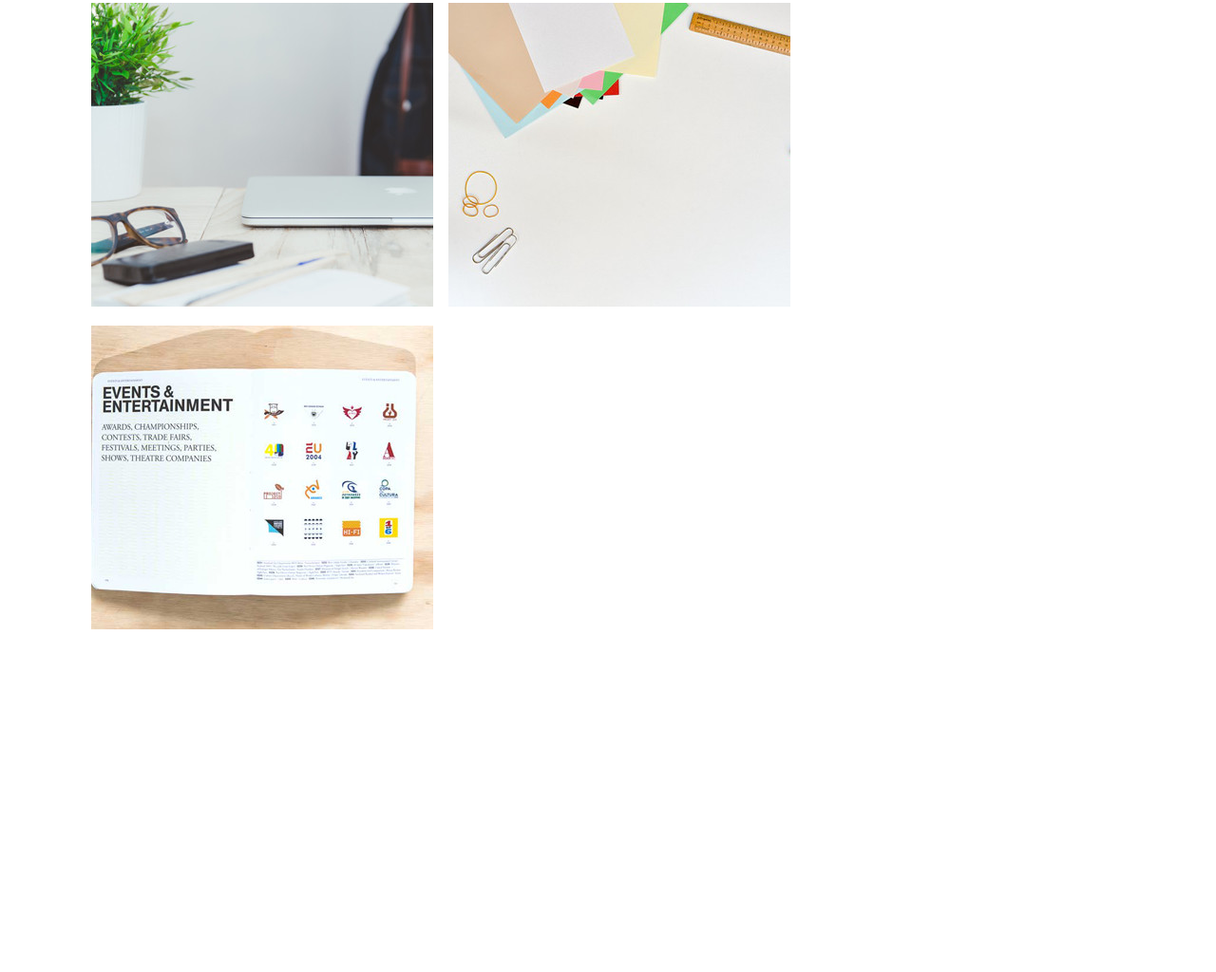
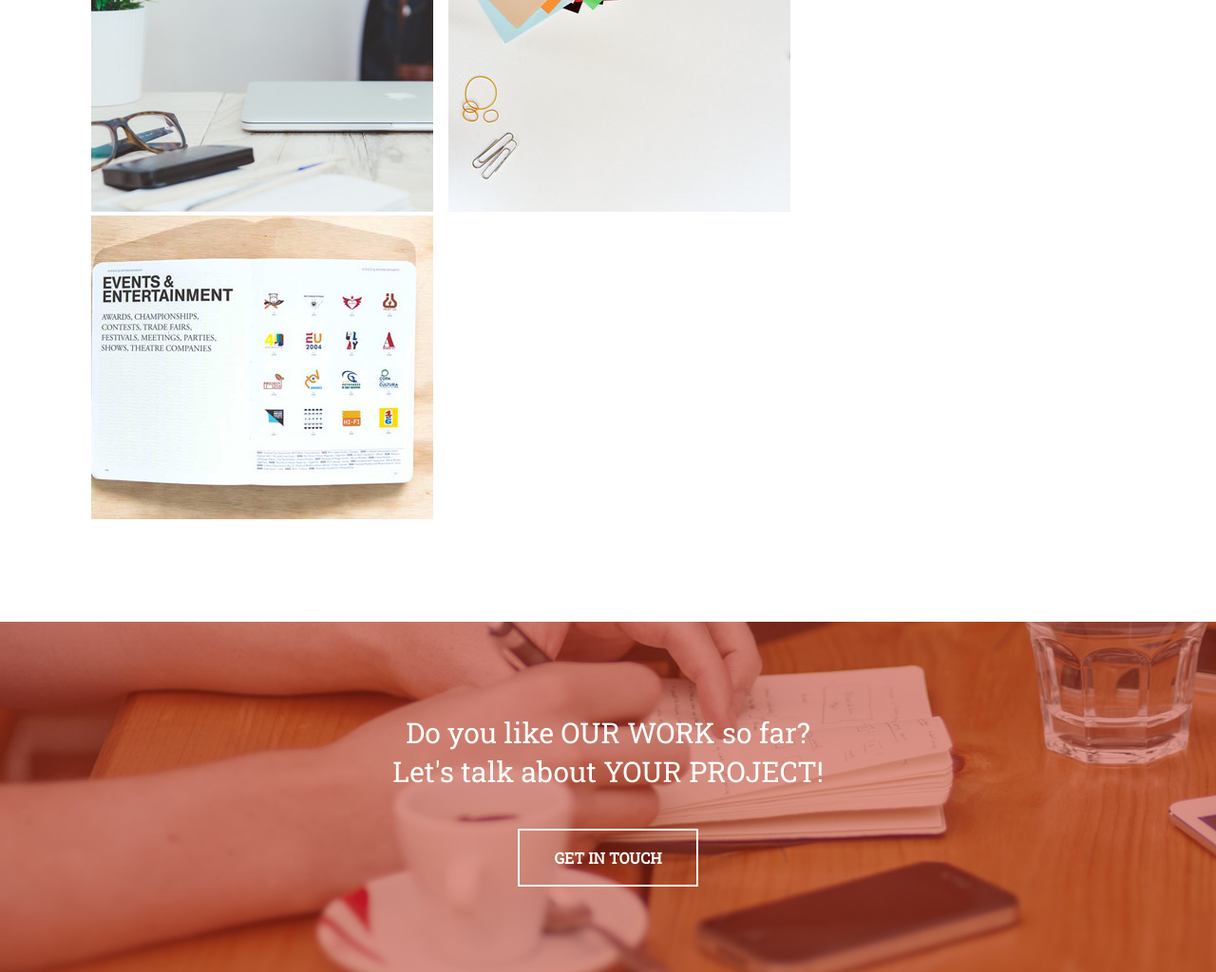
Before and after one commit to yakovina/startup-site-march, a plain HTML site: page index.html in a window 1280 px wide. Shown: the part 3869-4893 px from the top of the page at 95% size. Before the commit the page ends 4557 px from the top, so only its background shows below. Drawn offline with Linux system fonts and the light colour scheme.

Commit message:
Added "your project section"

```diff
--- a/css/style.css
+++ b/css/style.css
@@ -117,7 +117,7 @@ h3{
 	text-decoration: none;
 }
 
-.mainpart a{
+.mainpart a, .your_project a{
 	color: #fff;
 	font-weight: 700;
 	text-transform: uppercase;
@@ -126,7 +126,7 @@ h3{
 
 
 }
-.mainpart a:hover{
+.mainpart a:hover, .your_project a:hover{
 	background-color: #fff;
 	color: #68201a;
 }
@@ -308,6 +308,8 @@ h3{
 	color: #717171;
 	text-align: center;
 	overflow:hidden;
+	padding: 0;
+	margin-bottom: 100px;
 }
 
 .latest_works ul{
@@ -336,6 +338,7 @@ h3{
 	width:100%;
 	display:inline-block;
 	text-align:center;
+	padding: 0;
 }
 
 
@@ -343,10 +346,12 @@ h3{
 	float: left;
 	margin-right: 1.5%;
 	margin-bottom: 1.5%;
-	display:inline-block;
+	display:inline-block; padding: 0;
 }
 
-
+.works_item:nth-child(n+7){
+	margin-bottom:0;
+}
 
 .works_item .photo{
 	height: 320px;
@@ -357,3 +362,35 @@ h3{
 	background-color:#c0301c;
 	opacity: 0.5;
 }
+
+.your_project{
+	position: relative;
+	padding-top: 96px;
+	font-family: 'Roboto Slab', serif;
+	text-align: center;
+	-webkit-background-size: auto;
+	background-size: auto;
+	box-shadow:0 0 0 1000px rgba(192, 48, 28, 0.5) inset;
+	padding-bottom: 110px;
+	width: 100%;
+	overflow: hidden;
+}
+
+.your_project img{
+	position: absolute;
+	left: 0;
+	top: 0;
+	right: 0;
+	height: 100%;
+	z-index:-1;
+
+}
+
+
+
+.your_project h1{
+	font-size: 30px;
+	line-height: 1.37em;
+	margin-bottom: 60px;
+	font-weight: 400;
+}
--- a/index.html
+++ b/index.html
@@ -108,8 +108,8 @@
             Latest Works
         </h2>
         <div class="line"></div>
-        <nav >
-            <ul class= "clearfix">
+        <nav>
+            <ul class="clearfix">
                 <li><a href="#">All</a></li>
                 <li><a href="#">Branding</a></li>
                 <li><a href="#">Design</a></li>
@@ -156,6 +156,13 @@
             </div>
         </div>
     </section>
+    <section class="your_project">
+        <img src="img/yourproject.jpg">
+        <h1>Do you like OUR WORK so far? <br>
+        Let's talk about YOUR PROJECT!</h1>
+        <a href="#">Get in Touch</a>
+
+    </section>
 </body>
 
 </html>
```
Also changed, not shown: img/yourproject.jpg (added).
